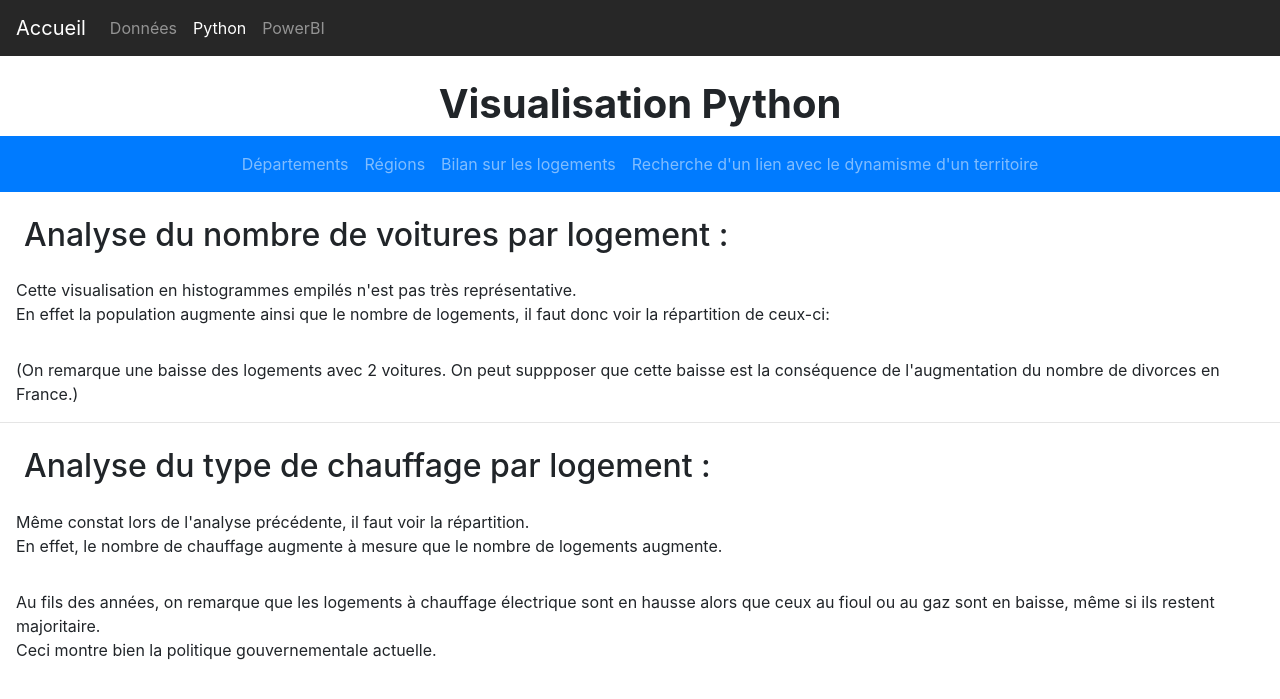
After one commit to Oktiuw/Analyse-data, a Flask app: template app/templates/python/pythonBilan.html in a window 1280 px wide. The commit adds this page. Shown: the top 699 px of the page. Run offline with Flask 3, Linux system fonts and the light colour scheme; the template is opened without the code that fills it, so the values that code supplies are empty; some libraries are stand-ins or nearby versions.

Commit message:
mise a jour des nouveaux affichages, de l' analyse de Aurélien et du style des pages

```diff
--- a/app/static/css/python.css
+++ b/app/static/css/python.css
@@ -1,4 +1,33 @@
+h1{
+  margin-top: 10px;
+  font-weight: bold;
+  text-align: center;
+}
+
+body{
+  overflow-x: hidden;
+}
+
+ul.visualisations {
+  display: flex;
+  justify-content: center;
+  width: 100%;
+}
+
+ul.visualisations > li {
+  float: none;
+  display: inline-block;
+}
+
+ul.visualisations> li > a {
+  text-align: center;
+}
+
 div.map{
   max-width: 60%;
-  align-self: center;
+  margin: 0 auto;
 }
+
+p.coeff{
+  text-align: center;
+}
--- a/app/templates/python/python.html
+++ b/app/templates/python/python.html
@@ -10,44 +10,27 @@
 {% endblock %}
 
 {% block content %}
-    <h1>Visualisation Python</h1>
+  <h1>Visualisation Python</h1>
 
-    <div class="">
-      <ul class="nav nav-pills mb-3 container row justify-content-md-center" id="pills-tab" role="tablist">
+  <nav class="navbar navbar-expand-lg navbar-dark bg-primary">
+    <div class="collapse navbar-collapse" id="navbarNav">
+      <ul class="navbar-nav mr-auto visualisations">
         <li class="nav-item">
-          <a class="nav-link active " id="pills-departement-tab" data-toggle="pill" href="#pills-departement" role="tab" aria-controls="pills-departement" aria-selected="true">Départements</a>
+          <a class="nav-link" href="/python/DEP">Départements</a>
         </li>
         <li class="nav-item">
-          <a class="nav-link" id="pills-region-tab" data-toggle="pill" href="#pills-region" role="tab" aria-controls="pills-region" aria-selected="false">Régions</a>
+          <a class="nav-link" href="/python/REG">Régions</a>
+        </li>
+        <li class="nav-item">
+          <a class="nav-link" href="/python/bilan">Bilan sur les logements</a>
+        </li>
+        <li class="nav-item">
+          <a class="nav-link" href="/python/lien">Recherche d'un lien avec le dynamisme d'un territoire</a>
         </li>
       </ul>
-      <div class="tab-content" id="pills-tabContent">
-        <div class="tab-pane fade show active" id="pills-departement" role="tabpanel" aria-labelledby="pills-departement-tab">
-          <div id="plot" class="map">{{ map_departement_html|safe }}</div>
-        </div>
-        <div class="tab-pane fade" id="pills-region" role="tabpanel" aria-labelledby="pills-region-tab">
-          <div id="plot" class="map">{{ map_region_html|safe }}</div>
-        </div>
-      </div>
-  </div>
+    </div>
+  </nav>
 
-  {% for graph in graphs_pop %}
-    <div>{{ graph|safe }}</div>
-  {% endfor %}
-
-  {% for graph in graphs_voiture %}
-    <div>{{ graph|safe }}</div>
-  {% endfor %}
-
-  {% for graph in graphs_chauffage %}
-    <div>{{ graph|safe }}</div>
-  {% endfor %}
-
-  {% for graph in graphs_dynamisme %}
-    <div>{{ graph[0]|safe }}</div>
-    <div>
-      <p>Coefficient de corrélation : {{ graph[1] }}</p>
-    </div>
-  {% endfor %}
+  {% block visualisation %}{% endblock %}
 
 {% endblock %}
--- /dev/null
+++ b/app/templates/python/pythonBilan.html
@@ -0,0 +1,43 @@
+<!-- app/templates/python/pythonBilan.html -->
+{% extends "python/python.html" %}
+
+{% block visualisation %}
+
+  <h2 class="m-4">Analyse du nombre de voitures par logement :</h2>
+
+  {{ graphs_voiture[0]|safe }}
+
+  <p class="m-3">Cette visualisation en histogrammes empilés n'est pas très représentative. <br>
+    En effet la population augmente ainsi que le nombre de logements, il faut donc voir la répartition de ceux-ci:</p>
+
+  <div class="row">
+    {% for i in range(graphs_voiture|length) %}
+      {% if i != 0 %}
+        <div class="col-md-6">{{ graphs_voiture[i]|safe }}</div>
+      {% endif %}
+    {% endfor %}
+  </div>
+
+  <p class="m-3">(On remarque une baisse des logements avec 2 voitures. On peut suppposer que cette baisse est la conséquence de l'augmentation du nombre de divorces en France.)</p>
+
+
+  <hr>
+  <h2 class="m-4">Analyse du type de chauffage par logement :</h2>
+
+  {{ graphs_chauffage[0]|safe }}
+
+  <p class="m-3">Même constat lors de l'analyse précédente, il faut voir la répartition. <br>
+    En effet, le nombre de chauffage augmente à mesure que le nombre de logements augmente.</p>
+
+  <div class="row">
+    {% for i in range(graphs_chauffage|length) %}
+      {% if i != 0 %}
+        <div class="col-md-6">{{ graphs_chauffage[i]|safe }}</div>
+      {% endif %}
+    {% endfor %}
+  </div>
+
+  <p class="m-3">Au fils des années, on remarque que les logements à chauffage électrique sont en hausse alors que ceux au fioul ou au gaz sont en baisse, même si ils restent majoritaire. <br>
+    Ceci montre bien la politique gouvernementale actuelle. </p>
+
+{% endblock %}
```
Also changed, not shown: app/templates/python/pythonLien.html (added, +30 -0 lines), app/templates/python/pythonTypeTerritoire.html (added, +21 -0 lines).
